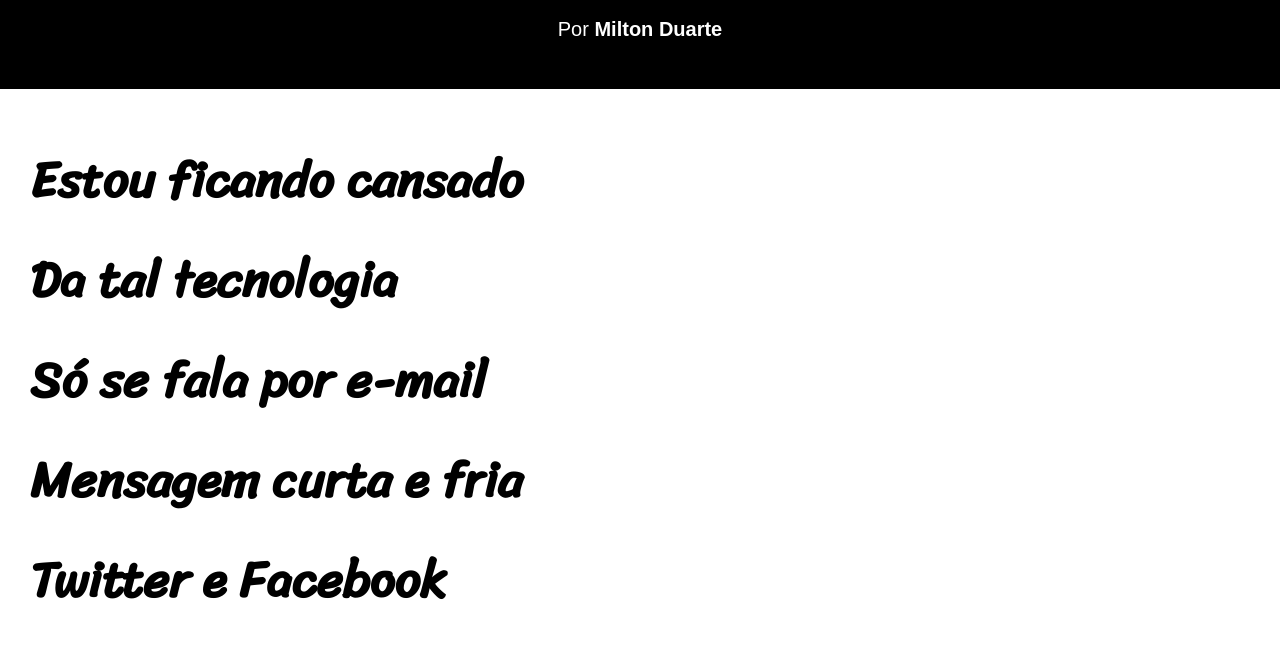
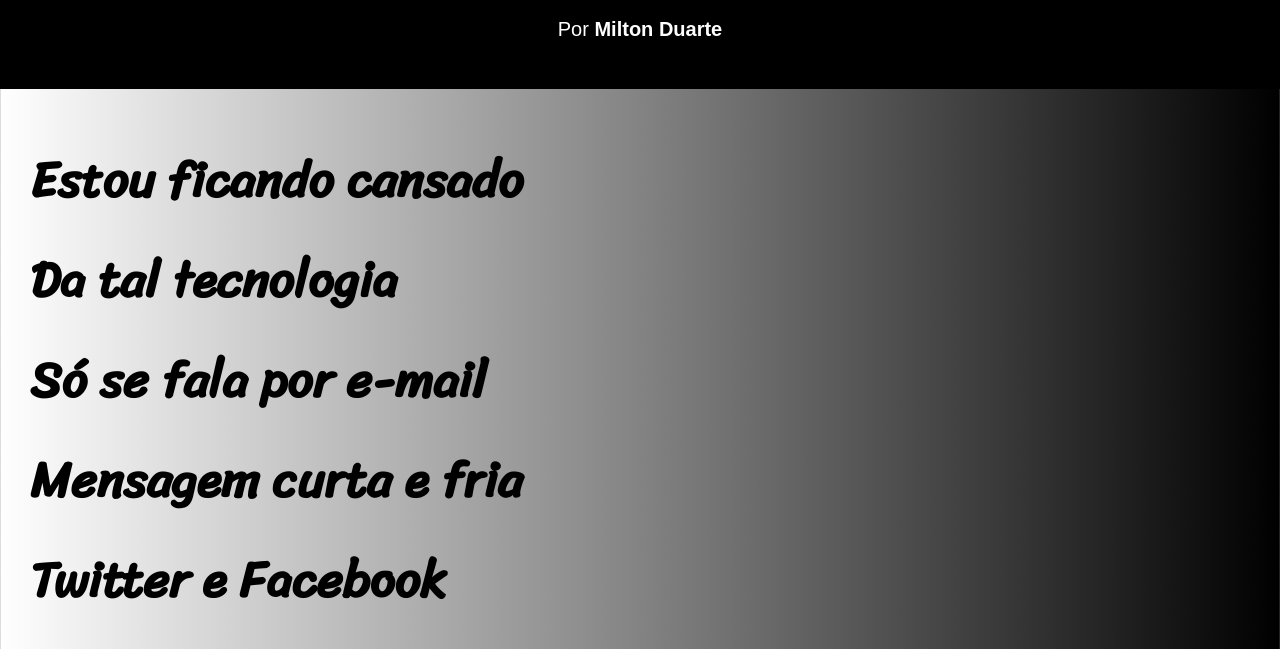
Before and after one commit to LucasdaSilvaOliveira/projeto-cordel, a plain HTML site: page index.html in a window 1280 px wide. Shown: the part 151-800 px from the top of the page. Drawn offline with Linux system fonts and the light colour scheme.

Commit message:
degradê

```diff
--- a/style.css
+++ b/style.css
@@ -3,7 +3,7 @@
 @import url('https://fonts.googleapis.com/css2?family=Sriracha&display=swap');
 
 body {
-    background-color: white;
+    background-image:linear-gradient(to right, white, rgb(131, 131, 131), black);
     margin: 0px;
     font-family: 'Sriracha', 'cursive';
 
```
